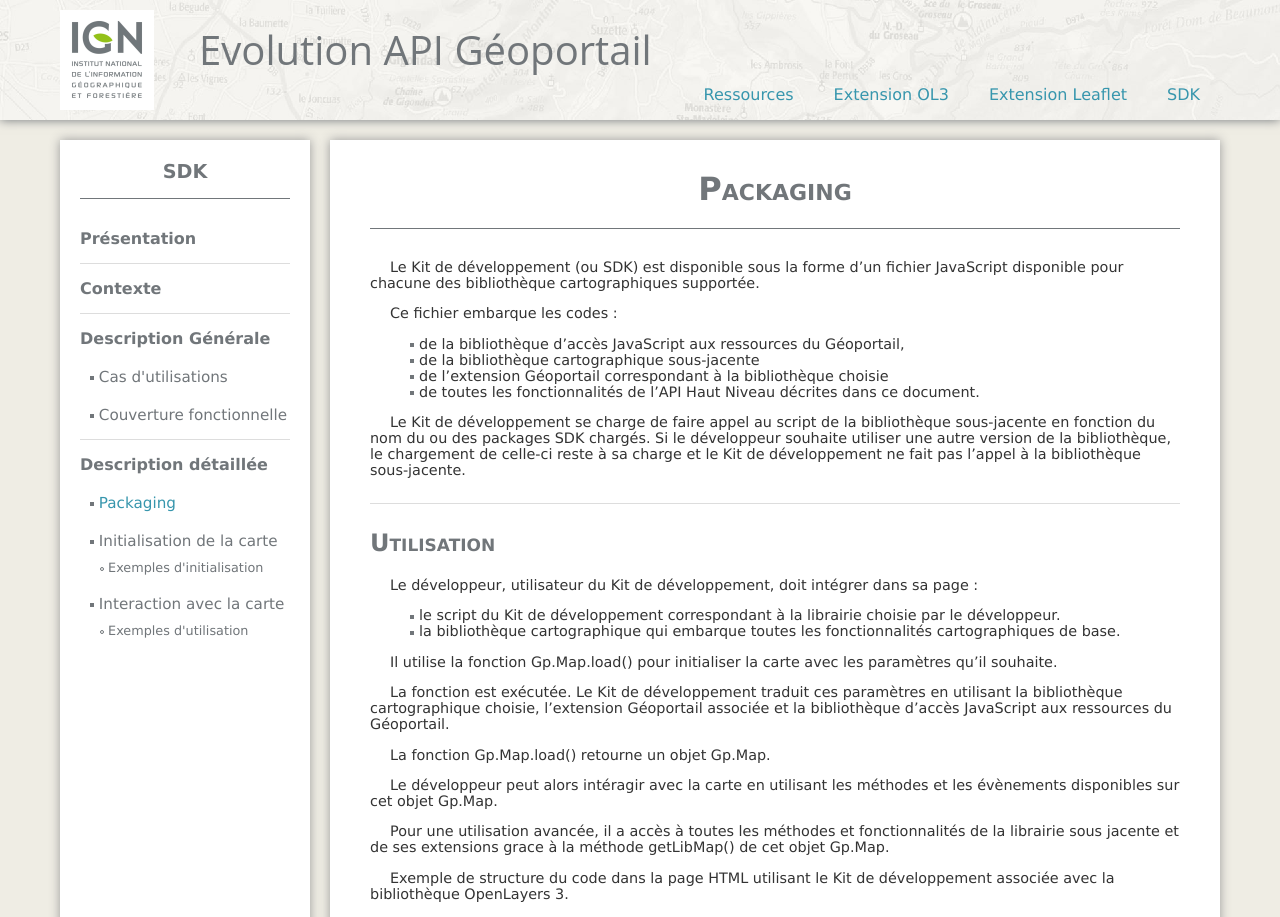
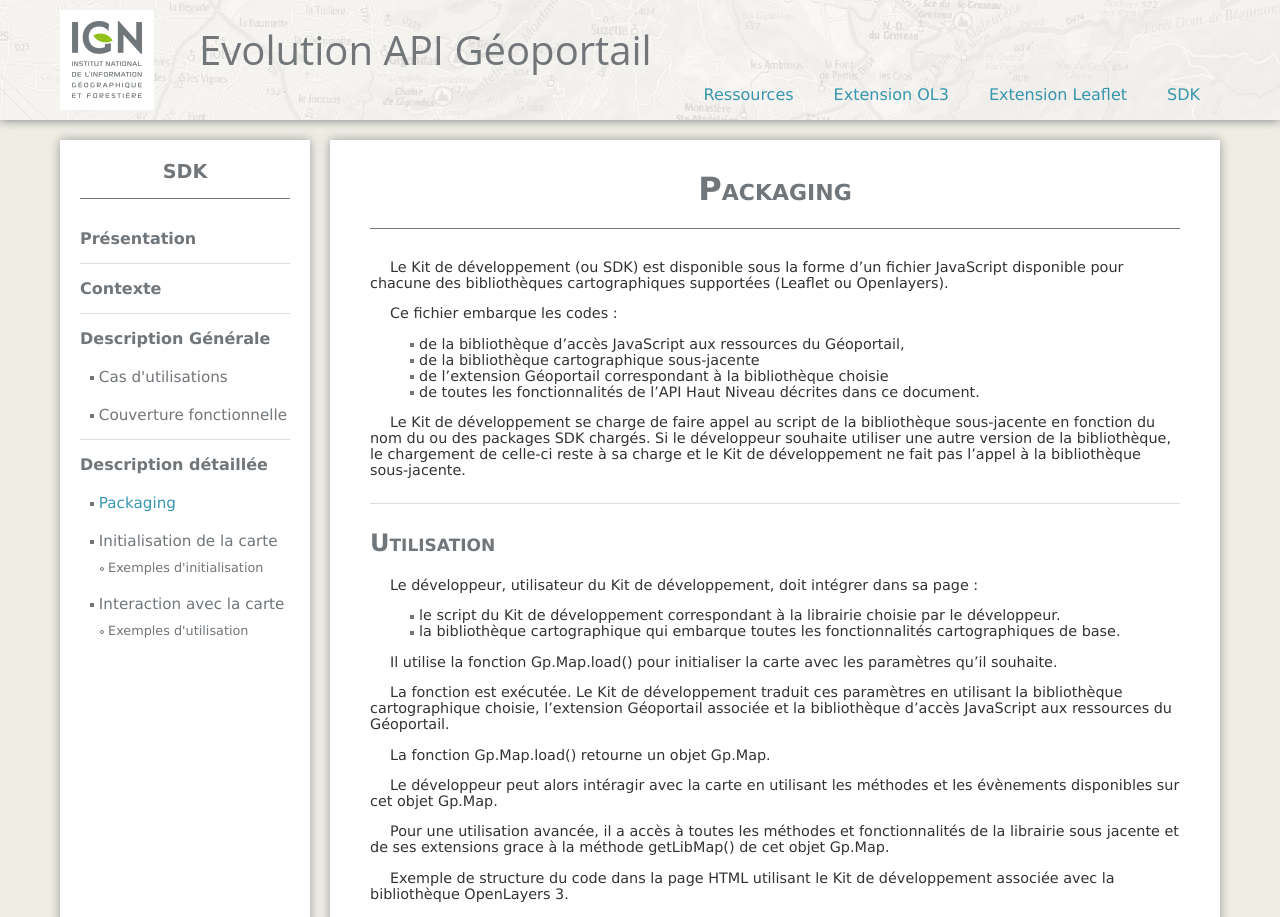
Before and after one commit to IGNF/evolution-apigeoportail, a Jekyll site: the page built from ahn/dd_packaging-communication.md, in a window 1280 px wide. Shown: the top 917 px of the page. Built offline with Jekyll 4.4.1, drawn with Linux system fonts in a browser that asks for light colours; nearby versions of some CDN libraries.

Commit message:
Update dd_packaging-communication.md

```diff
--- a/ahn/dd_packaging-communication.md
+++ b/ahn/dd_packaging-communication.md
@@ -8,7 +8,7 @@
 
 # Packaging
 
-Le Kit de développement (ou SDK) est disponible sous la forme d'un fichier JavaScript disponible pour chacune des bibliothèque cartographiques supportée.
+Le Kit de développement (ou SDK) est disponible sous la forme d'un fichier JavaScript disponible pour chacune des bibliothèques cartographiques supportées (Leaflet ou Openlayers).
 
 Ce fichier embarque les codes :
 
```
